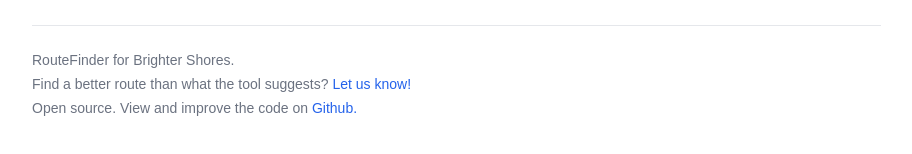
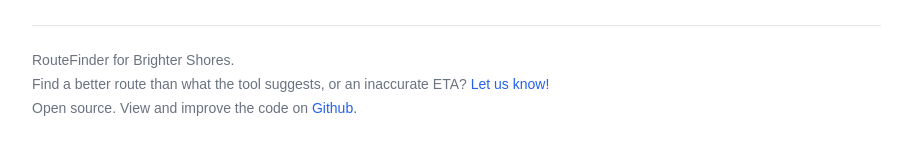
Before and after one commit to xVye/brighter-shores-routefinder, a React (Vite) app: page /#/select-bounties in a window 1280 px wide. Shown: the part 1585-1739 px from the top of the page, without its empty margins (339-1251 px from the left). Built offline with nearby package versions, Linux system fonts and the light colour scheme; a web font is replaced by a local one.

Commit message:
Add inaccurate cta text

```diff
--- a/src/components/Footer.jsx
+++ b/src/components/Footer.jsx
@@ -5,7 +5,7 @@ const Footer = () => {
     <footer className="py-6 text-sm text-gray-500 border-t">
       <p>RouteFinder for Brighter Shores.</p>
       <p className="pt-1">
-        Find a better route than what the tool suggests?{" "}
+        Find a better route than what the tool suggests, or an inaccurate ETA?{" "}
         <ExternalLink to="https://discord.gg/fcSYv9GPwJ">
           Let us know!
         </ExternalLink>
```
